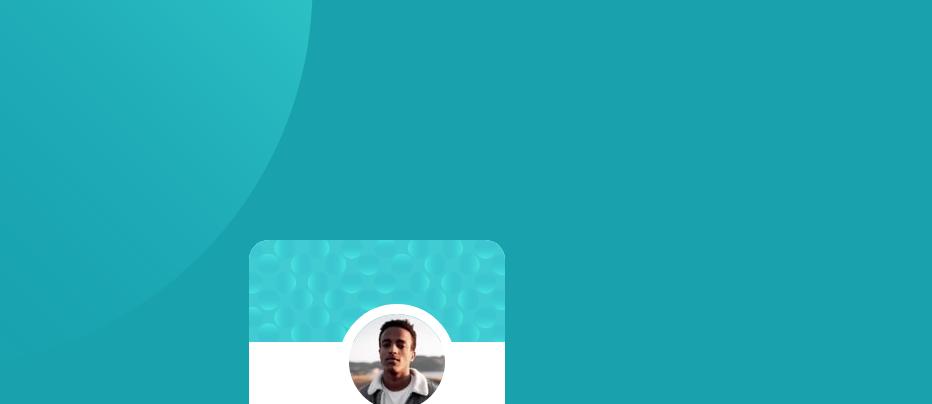
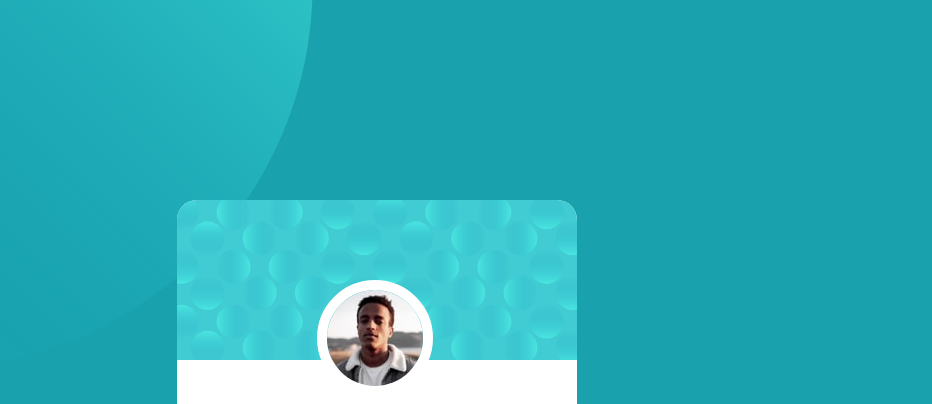
Before and after one commit to MartinaPG/Profile-card, a plain HTML site: page index.html in a window 1280 px wide. Shown: the top 404 px of the page, without its empty margins (263-1195 px from the left). Drawn offline with Linux system fonts and the light colour scheme.

Commit message:
Add files via upload

```diff
--- a/css/styles.css
+++ b/css/styles.css
@@ -15,14 +15,13 @@ body{
   align-items: center;
 }
 .middle{
+flex-shrink:2;
 padding-bottom: 0;
 margin: 0;
 border-radius: 20px;
 position: absolute;
-top: 30%;
-bottom: 30%;
-left: 40%;
-right: 40%;
+width:400px;
+height: 400px;
 background-color: white;
 
 }
@@ -41,6 +40,7 @@ width: 100%;
 }
 .img1{
   width: 60%;
+  height: 50vh;
   position: fixed;
   float: left;
   left: -15%;
```
Also changed, not shown: index.html (+2 -2 lines).
